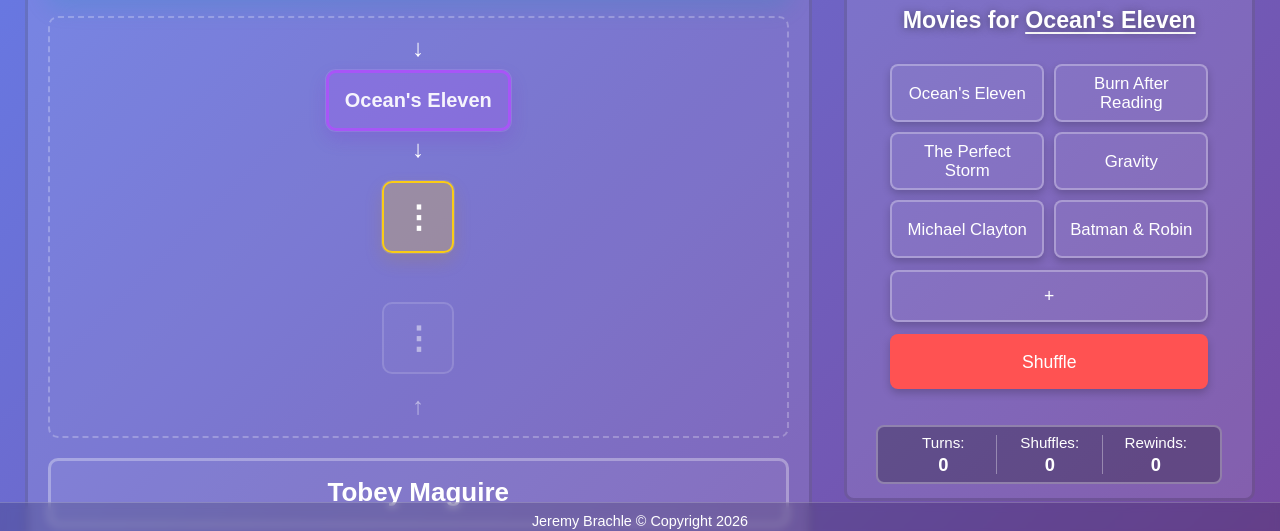
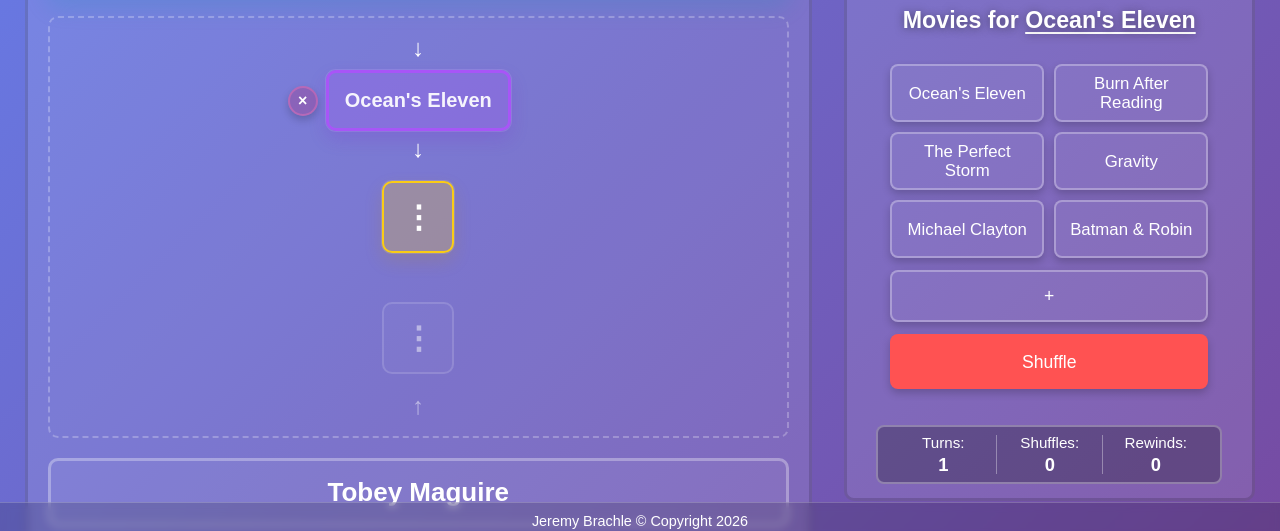
Before and after one commit to jeremybrachle/co-stars-frontend, a React (Vite) app: page /game in a window 1280 px wide. Both pictures are taken after a click on the button "Ocean's Eleven". Shown: the part 261-792 px from the top of the page. Built offline with nearby package versions, Linux system fonts and the light colour scheme.

Commit message:
adding some counts for the score

```diff
--- a/src/components/game/GameLeftPanel.css
+++ b/src/components/game/GameLeftPanel.css
@@ -87,6 +87,42 @@
   gap: 4px;
 }
 
+.game-left-panel__step-row {
+  display: flex;
+  align-items: center;
+  gap: 8px;
+}
+
+.game-left-panel__remove-button {
+  width: 30px;
+  height: 30px;
+  display: flex;
+  align-items: center;
+  justify-content: center;
+  padding: 0;
+  border: 2px solid rgba(244, 114, 182, 0.42);
+  border-radius: 999px;
+  background: rgba(190, 24, 93, 0.24);
+  color: white;
+  font-size: 1rem;
+  font-weight: 700;
+  line-height: 1;
+  cursor: pointer;
+  transition: background 0.2s ease, border-color 0.2s ease, transform 0.2s ease;
+}
+
+.game-left-panel__remove-button:hover {
+  background: rgba(225, 29, 72, 0.34);
+  border-color: rgba(251, 113, 133, 0.6);
+  transform: scale(1.04);
+}
+
+.game-left-panel__remove-spacer {
+  width: 30px;
+  height: 30px;
+  flex: 0 0 30px;
+}
+
 .game-left-panel__arrow {
   font-size: 1.5em;
   display: block;
--- a/src/components/game/GameLeftPanel.tsx
+++ b/src/components/game/GameLeftPanel.tsx
@@ -9,6 +9,8 @@
   topPath: string[];
   bottomPath: string[];
   onSelectSide: (side: SelectedSide) => void;
+  onRemoveTopPathItem: () => void;
+  onRemoveBottomPathItem: () => void;
 };
 
 const DownArrow = () => <span className="game-left-panel__arrow">↓</span>;
@@ -38,6 +40,8 @@
   topPath,
   bottomPath,
   onSelectSide,
+  onRemoveTopPathItem,
+  onRemoveBottomPathItem,
 }: Props) {
   const baseFont = 22;
   const minFont = 12;
@@ -53,12 +57,25 @@
           const isLast = idx === pathArr.length - 1;
           return (
             <div key={`${step}-${idx}`} className="game-left-panel__step-group">
+              <div className="game-left-panel__step-row">
+                {isLast && isActivePath ? (
+                  <button
+                    type="button"
+                    className="game-left-panel__remove-button"
+                    onClick={onRemoveTopPathItem}
+                    aria-label={`Remove ${step} from top path`}
+                  >
+                    ×
+                  </button>
+                ) : null}
                 <div
                   className={`game-left-panel__actor-box game-left-panel__actor-box--placed${isLast && isActivePath ? " game-left-panel__actor-box--path-current-primary" : ""}`}
                   style={{ fontSize }}
                   onClick={isLast ? () => onSelectSide("top") : undefined}
                 >
                   {step}
+                </div>
+                {isLast && isActivePath ? <div className="game-left-panel__remove-spacer" aria-hidden="true" /> : null}
               </div>
               <DownArrow />
             </div>
@@ -83,12 +100,25 @@
           return (
             <div key={`${step}-${idx}`} className="game-left-panel__step-group">
               <UpArrow />
+              <div className="game-left-panel__step-row">
+                {isLastSelected && isActivePath ? (
+                  <button
+                    type="button"
+                    className="game-left-panel__remove-button"
+                    onClick={onRemoveBottomPathItem}
+                    aria-label={`Remove ${step} from bottom path`}
+                  >
+                    ×
+                  </button>
+                ) : null}
                 <div
                   className={`game-left-panel__actor-box game-left-panel__actor-box--placed${isLastSelected && isActivePath ? " game-left-panel__actor-box--path-current-primary" : ""}`}
                   style={{ fontSize }}
                   onClick={isLastSelected ? () => onSelectSide("bottom") : undefined}
                 >
                   {step}
+                </div>
+                {isLastSelected && isActivePath ? <div className="game-left-panel__remove-spacer" aria-hidden="true" /> : null}
               </div>
             </div>
           );
--- a/src/pages/GamePage.tsx
+++ b/src/pages/GamePage.tsx
@@ -17,8 +17,8 @@
   const [topPath, setTopPath] = useState<string[]>([]);
   const [bottomPath, setBottomPath] = useState<string[]>([]);
 
-  const [turns] = useState(0);
-  const [rewinds] = useState(0);
+  const [turns, setTurns] = useState(0);
+  const [rewinds, setRewinds] = useState(0);
   const [shuffles, setShuffles] = useState(0);
 
   const suggestions = [
@@ -31,8 +31,31 @@
   ];
 
   const handleSuggestion = (choice: string) => {
-    if (selectedSide === "top") setTopPath([...topPath, choice]);
-    else setBottomPath([...bottomPath, choice]);
+    if (selectedSide === "top") {
+      setTopPath((currentPath) => [...currentPath, choice]);
+    } else {
+      setBottomPath((currentPath) => [...currentPath, choice]);
+    }
+
+    setTurns((currentTurns) => currentTurns + 1);
+  };
+
+  const handleRemoveTopPathItem = () => {
+    if (topPath.length === 0) {
+      return;
+    }
+
+    setTopPath((currentPath) => currentPath.slice(0, -1));
+    setRewinds((currentRewinds) => currentRewinds + 1);
+  };
+
+  const handleRemoveBottomPathItem = () => {
+    if (bottomPath.length === 0) {
+      return;
+    }
+
+    setBottomPath((currentPath) => currentPath.slice(0, -1));
+    setRewinds((currentRewinds) => currentRewinds + 1);
   };
 
   const currentSelection =
@@ -68,6 +91,8 @@
           topPath={topPath}
           bottomPath={bottomPath}
           onSelectSide={setSelectedSide}
+          onRemoveTopPathItem={handleRemoveTopPathItem}
+          onRemoveBottomPathItem={handleRemoveBottomPathItem}
         />
         <GameRightPanel
           currentSelection={currentSelection}
```
Lines whose indentation alone changed are shown as unchanged.
